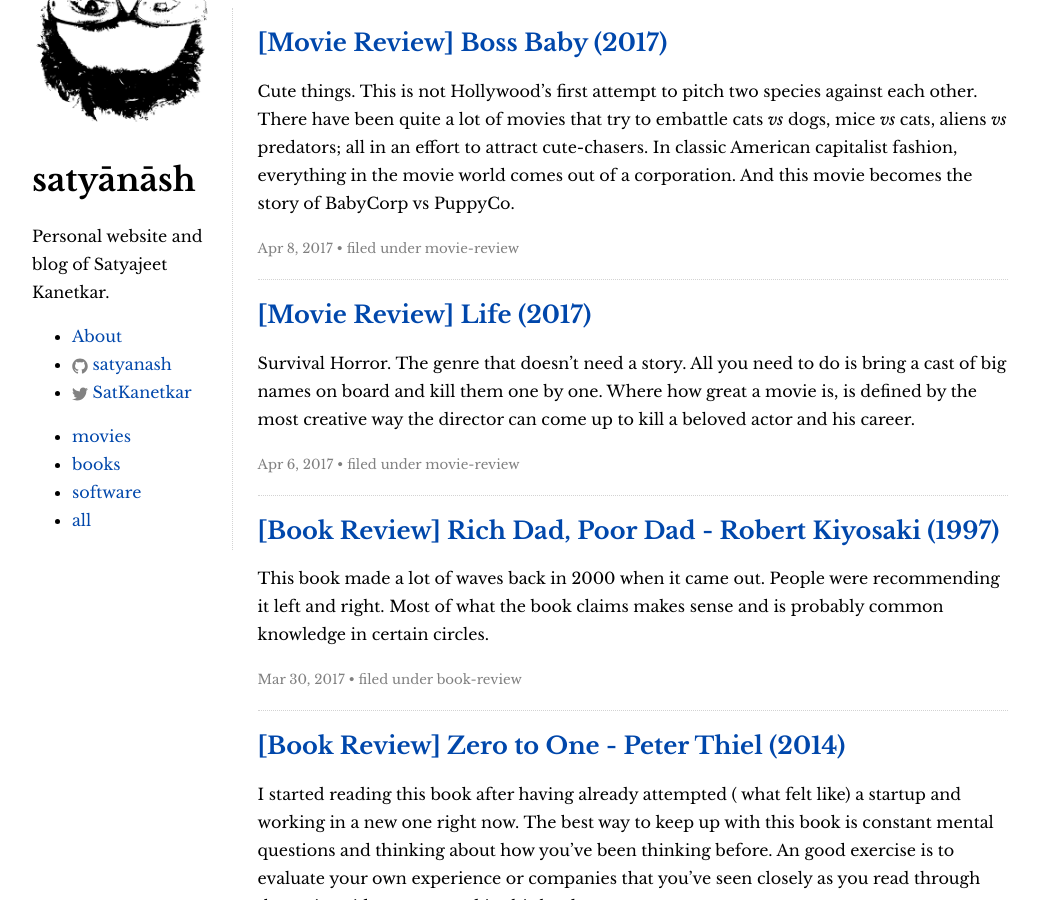
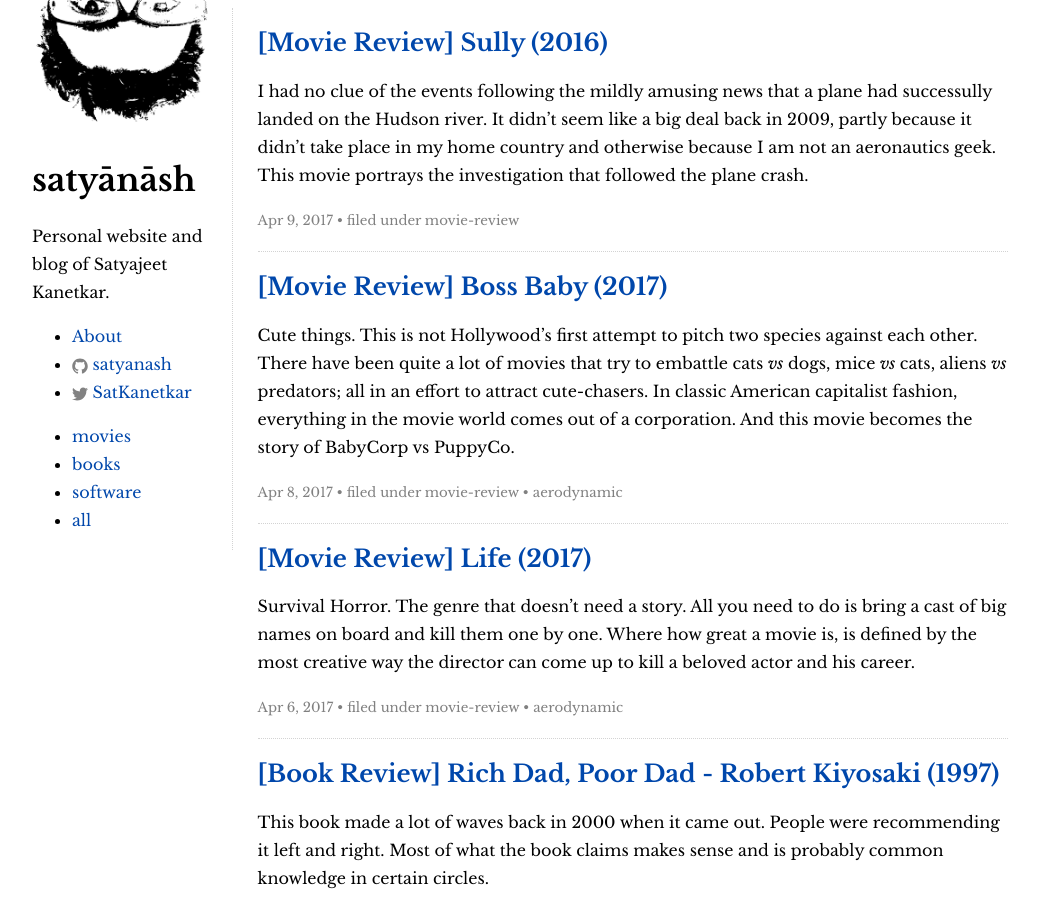
Before and after one commit to satyanash/satyanash.github.io, a Jekyll site: the page built from index.html, in a window 1280 px wide and 900 px high. Shown: the whole window, without its empty margins (108-1147 px from the left). Built offline with Jekyll 4.4.1, drawn with Linux system fonts in a browser that asks for light colours.

Commit message:
add sully review, fix spoiler tags

```diff
--- a/_posts/2017-04-06-movie-review-life-2017.markdown
+++ b/_posts/2017-04-06-movie-review-life-2017.markdown
@@ -3,6 +3,7 @@
 title: "[Movie Review] Life (2017)"
 date: 2017-04-06T12:27:23+05:30
 tags: movie-review
+spoilers: true
 ---
 
 Survival Horror.
--- a/_posts/2017-04-08-movie-review-boss-baby-2017.markdown
+++ b/_posts/2017-04-08-movie-review-boss-baby-2017.markdown
@@ -3,6 +3,7 @@
 title: "[Movie Review] Boss Baby (2017)"
 date: 2017-04-08T21:40:45+05:30
 tags: movie-review
+spoilers: true
 ---
 
 Cute things. This is not Hollywood's first attempt to pitch two species against each other.
--- /dev/null
+++ b/_posts/2017-04-09-movie-review-sully-2016.markdown
@@ -0,0 +1,27 @@
+---
+layout: post
+title: "[Movie Review] Sully (2016)"
+date: 2017-04-09T10:30:18+05:30
+tags: movie-review
+---
+
+I had no clue of the events following the mildly amusing news that a plane had successully landed on the Hudson river.
+It didn't seem like a big deal back in 2009, partly because it didn't take place in my home country and otherwise because I am not an aeronautics geek.
+This movie portrays the investigation that followed the plane crash.
+
+![Sully (2016)](/img/movie-poster-sully-2016.jpg 'Sully (2016)')
+
+While the film could've been made as a documentary, no one watches those.
+One way to solve this problem is to have well known actors play the lead roles in the story.
+This is generally what happens when you see a movies that have the 'Based on true events' sticker slapped on to them.
+
+Given all that, instead of going about discussing the technicalities or accuracy of the flight details, I am going to discuss the film itself.
+Continuing on my previously mentioned desire to evaluate movies without considering whether they are based on real events.
+In that vein, I think that Sully represents an interesting form of storytelling, it guides you through the emotions of the man in charge of the critical decision.
+
+But it's also a good thing that the movie doesn't last too long as otherwise it risks becoming a bureaucratic bore.
+The non-linear approach helps in generating the minimum tension needed for the movie to work at all.
+
+Watch it if you don't already know how risky and wondrous human aviation is.
+
+Rating: 4/5 (Good)
```
Also changed, not shown: img/movie-poster-sully-2016.jpg (added).
